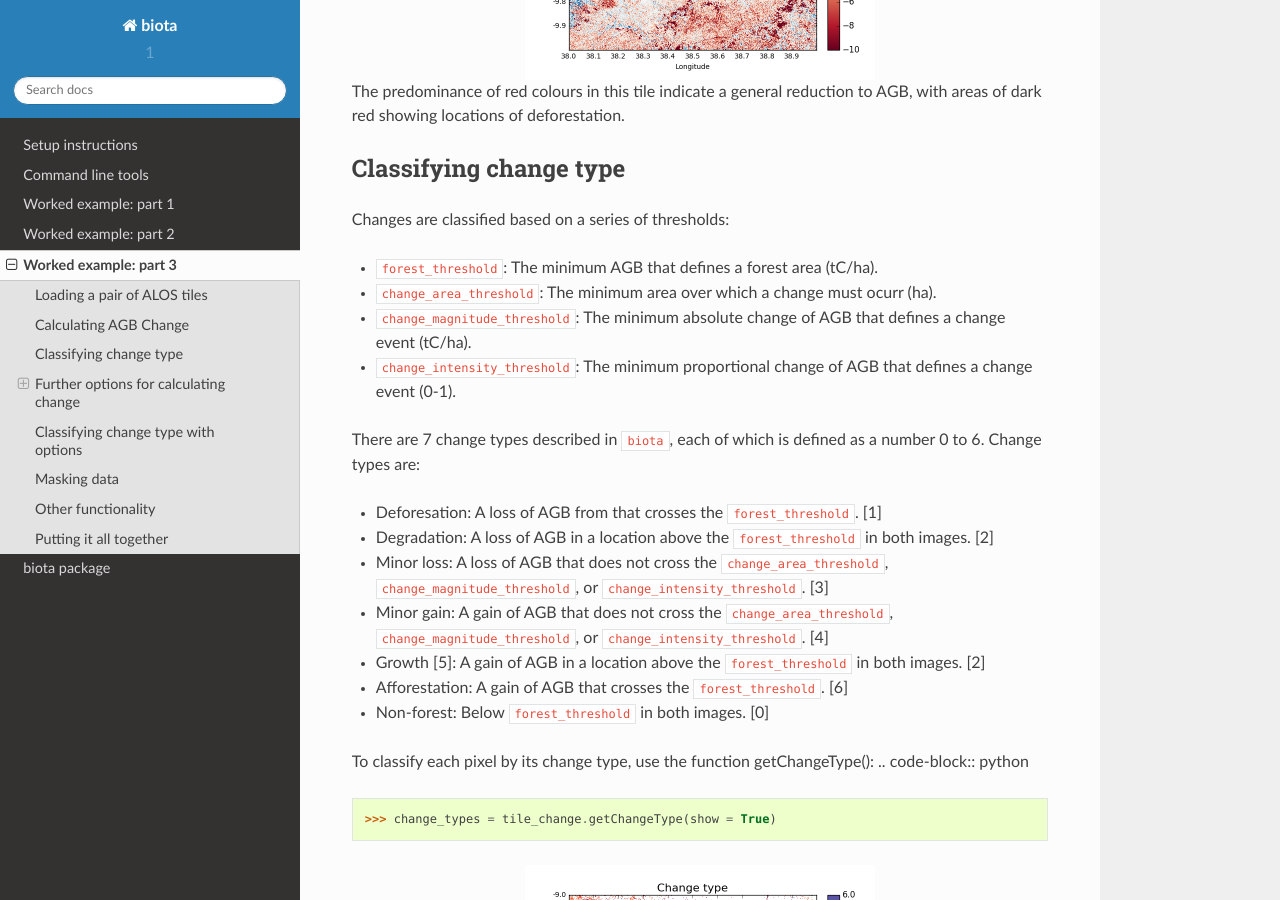
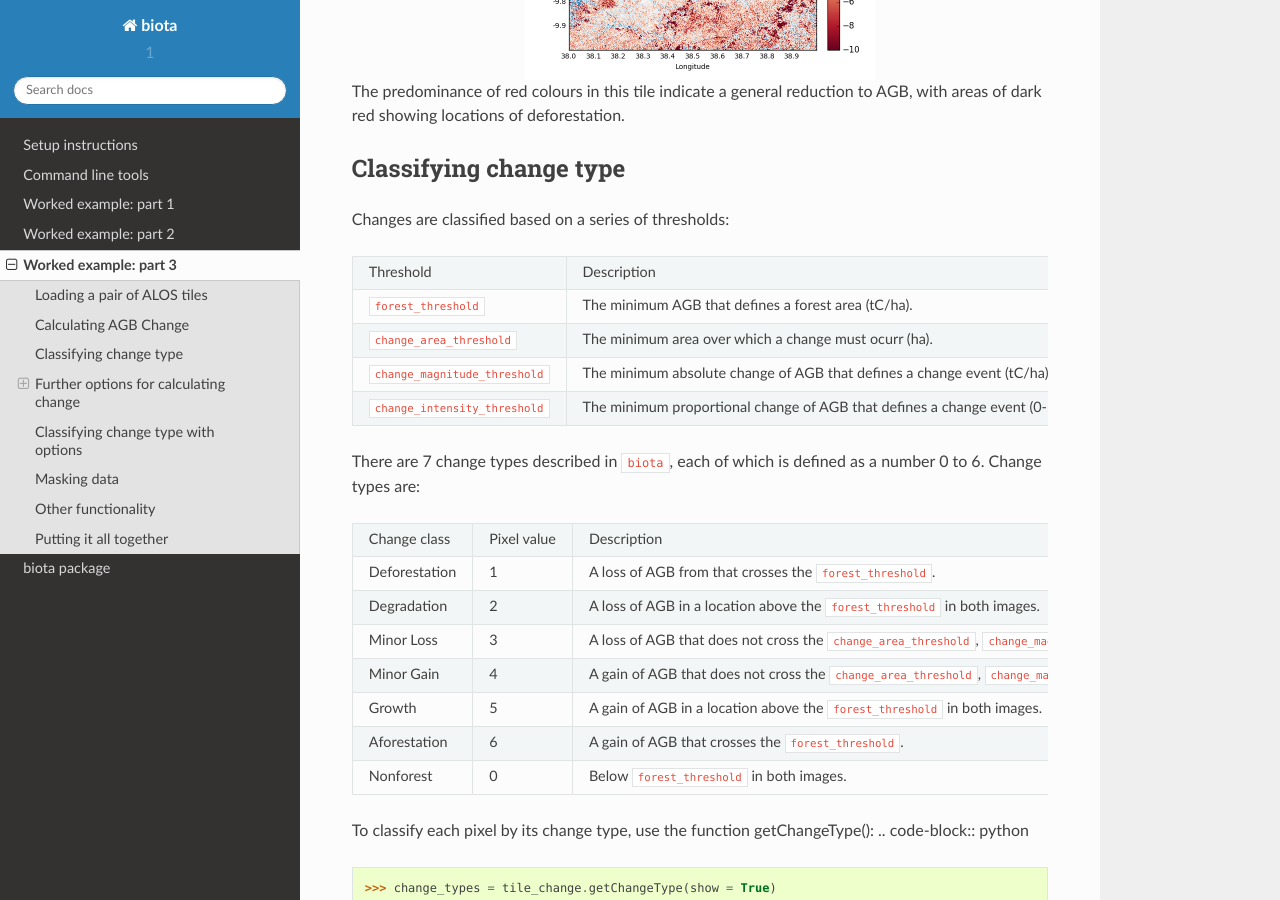
Before and after one commit to smfm-project/biota, a Sphinx documentation site: the page built from docs/source/worked_example_3.rst, in a window 1280 px wide and 900 px high, scrolled down 1788 px. Built offline with Sphinx 7.4.7 and the Read the Docs theme 2.0.0, drawn with Linux system fonts in a browser that asks for light colours.

Commit message:
Updated to tables

```diff
--- a/docs/source/worked_example_3.rst
+++ b/docs/source/worked_example_3.rst
@@ -85,20 +85,37 @@ Classifying change type
 
 Changes are classified based on a series of thresholds:
 
-* ``forest_threshold``: The minimum AGB that defines a forest area (tC/ha).
-* ``change_area_threshold``: The minimum area over which a change must ocurr (ha).
-* ``change_magnitude_threshold``: The minimum absolute change of AGB that defines a change event (tC/ha).
-* ``change_intensity_threshold``: The minimum proportional change of AGB that defines a change event (0-1).
++--------------------------------+---------------------------------------------------------------------------+
+| Threshold                      | Description                                                               |
++--------------------------------+---------------------------------------------------------------------------+
+| ``forest_threshold``           | The minimum AGB that defines a forest area (tC/ha).                       |
++--------------------------------+---------------------------------------------------------------------------+
+| ``change_area_threshold``      | The minimum area over which a change must ocurr (ha).                     |
++--------------------------------+---------------------------------------------------------------------------+
+| ``change_magnitude_threshold`` | The minimum absolute change of AGB that defines a change event (tC/ha).   |
++--------------------------------+---------------------------------------------------------------------------+
+| ``change_intensity_threshold`` | The minimum proportional change of AGB that defines a change event (0-1). |
++--------------------------------+---------------------------------------------------------------------------+
 
 There are 7 change types described in ``biota``, each of which is defined as a number 0 to 6. Change types are:
 
-* Deforesation: A loss of AGB from that crosses the ``forest_threshold``. [1]
-* Degradation: A loss of AGB in a location above the ``forest_threshold`` in both images.  [2]
-* Minor loss: A loss of AGB that does not cross the ``change_area_threshold``, ``change_magnitude_threshold``, or ``change_intensity_threshold``. [3]
-* Minor gain: A gain of AGB that does not cross the ``change_area_threshold``, ``change_magnitude_threshold``, or ``change_intensity_threshold``. [4]
-* Growth [5]: A gain of AGB in a location above the ``forest_threshold`` in both images.  [2]
-* Afforestation: A gain of AGB that crosses the ``forest_threshold``.   [6]
-* Non-forest: Below ``forest_threshold`` in both images. [0]
++---------------+-------------+-------------------------------------------------------------------------------------------------------------------------------------+
+| Change class  | Pixel value | Description                                                                                                                         |
++---------------+-------------+-------------------------------------------------------------------------------------------------------------------------------------+
+| Deforestation | 1           | A loss of AGB from that crosses the ``forest_threshold``.                                                                           |
++---------------+-------------+-------------------------------------------------------------------------------------------------------------------------------------+
+| Degradation   | 2           | A loss of AGB in a location above the ``forest_threshold`` in both images.                                                          |
++---------------+-------------+-------------------------------------------------------------------------------------------------------------------------------------+
+| Minor Loss    | 3           | A loss of AGB that does not cross the ``change_area_threshold``, ``change_magnitude_threshold``, or ``change_intensity_threshold``. |
++---------------+-------------+-------------------------------------------------------------------------------------------------------------------------------------+
+| Minor Gain    | 4           | A gain of AGB that does not cross the ``change_area_threshold``, ``change_magnitude_threshold``, or ``change_intensity_threshold``. |
++---------------+-------------+-------------------------------------------------------------------------------------------------------------------------------------+
+| Growth        | 5           | A gain of AGB in a location above the ``forest_threshold`` in both images.                                                          |
++---------------+-------------+-------------------------------------------------------------------------------------------------------------------------------------+
+| Aforestation  | 6           | A gain of AGB that crosses the ``forest_threshold``.                                                                                |
++---------------+-------------+-------------------------------------------------------------------------------------------------------------------------------------+
+| Nonforest     | 0           | Below ``forest_threshold`` in both images.                                                                                          |
++---------------+-------------+-------------------------------------------------------------------------------------------------------------------------------------+
 
 To classify each pixel by its change type, use the function getChangeType():
 .. code-block:: python
```
Also changed, not shown: other parts of docs/source/worked_example_3.rst (+1 -5 lines).
